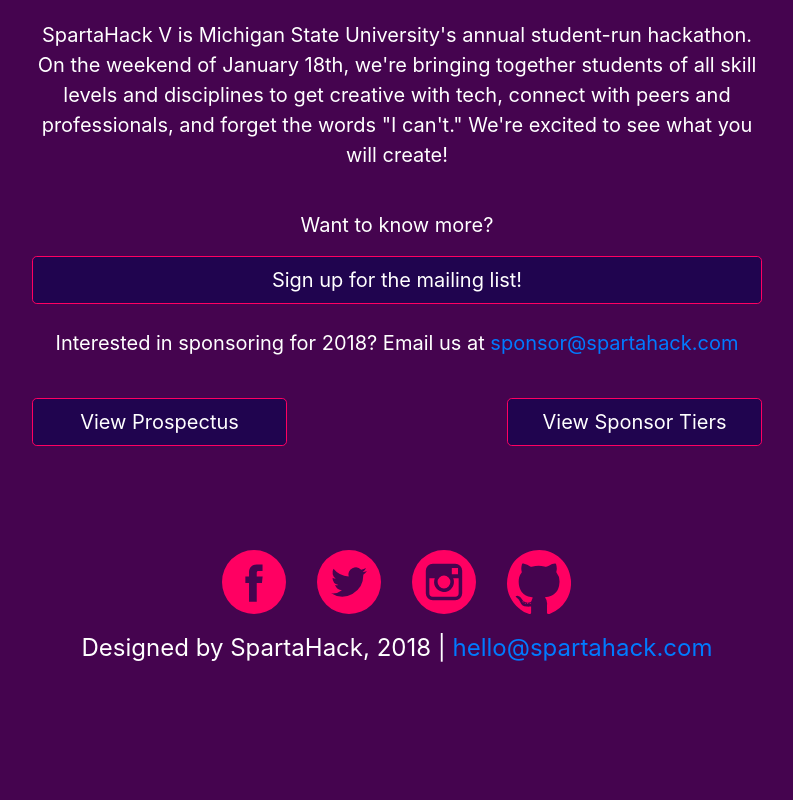
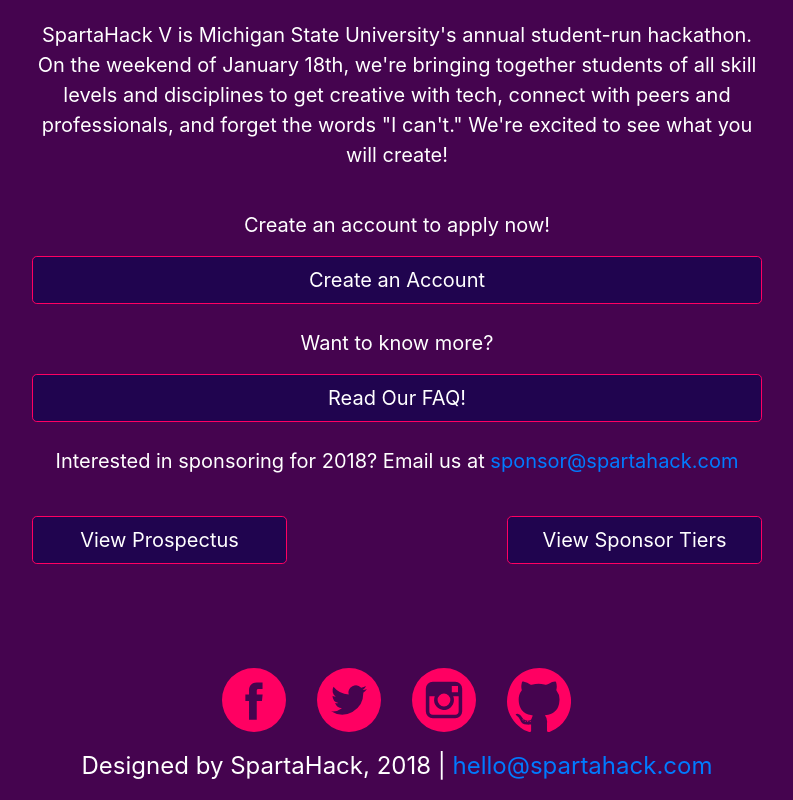
Before and after one commit to SpartaHack/SpartaHack-Website2019, an Angular app: page / in a window 1280 px wide. Shown: the part 771-1571 px from the top of the page, without its empty margins (243-1036 px from the left). Before the commit the page ends 1453 px from the top, so only its background shows below. Built offline with nearby package versions, Linux system fonts and the light colour scheme; a web font is replaced by a local one.

Commit message:
A couple of visual fixes

```diff
--- a/src/app/app.component.ts
+++ b/src/app/app.component.ts
@@ -1,4 +1,5 @@
 import { Component } from '@angular/core';
+import { Router, NavigationEnd } from '@angular/router';
 
 
 @Component({
@@ -9,4 +10,13 @@ import { Component } from '@angular/core';
 
 export class AppComponent {
 
+  constructor(private router: Router) {
+    router.events.forEach((event) => {
+      if(event instanceof NavigationEnd) {
+          //See if there is any state change
+          window.scroll(0,0);
+      }
+    });
+  }
+
 }
--- a/src/app/home/home.component.html
+++ b/src/app/home/home.component.html
@@ -23,9 +23,16 @@
     </div>
 
     <div class="row justify-content-center mb-4">
+            <div class="col-10 col-md-8">
+                <p>Create an account to apply now!</p>
+                <button class="btn btn-primary btn-lg btn-block" (click)="createClick()">Create an Account</button>
+            </div>
+        </div>
+
+    <div class="row justify-content-center mb-4">
         <div class="col-10 col-md-8">
             <p>Want to know more?</p>
-            <button class="btn btn-primary btn-lg btn-block" (click)="mailClick()">Sign up for the mailing list!</button>
+            <button class="btn btn-primary btn-lg btn-block" (click)="faqClick()">Read Our FAQ!</button>
         </div>
     </div>
 
--- a/src/app/home/home.component.ts
+++ b/src/app/home/home.component.ts
@@ -62,8 +62,12 @@ import { trigger, transition, style, animate } from '../../../node_modules/@angu
 
 export class HomeComponent implements OnInit {
 
-    mailClick() {
-        this.router.navigate(['subscribe'])
+    faqClick() {
+        this.router.navigate(['faq'])
+    }
+
+    createClick() {
+        this.router.navigate(['create'])
     }
 
     prospectusClick() {
--- a/src/app/shared/navbar/navbar.component.ts
+++ b/src/app/shared/navbar/navbar.component.ts
@@ -2,7 +2,7 @@ import { AccountService } from '../../account/account.service';
 import { ApplicationService } from './../application/application.service';
 import { UserService } from './../user/user.service';
 import { Component, OnInit } from '@angular/core';
-import { Router, NavigationStart } from '@angular/router';
+import { Router, NavigationEnd } from '@angular/router';
 
 @Component({
     selector: 'navbar',
@@ -20,7 +20,7 @@ export class NavbarComponent implements OnInit {
             private applicationService: ApplicationService,
             private accountService: AccountService) {
         router.events.forEach((event) => {
-            if(event instanceof NavigationStart) {
+            if(event instanceof NavigationEnd) {
                 //See if there is any state change
                 this.refreshNavbar();
             }
```
